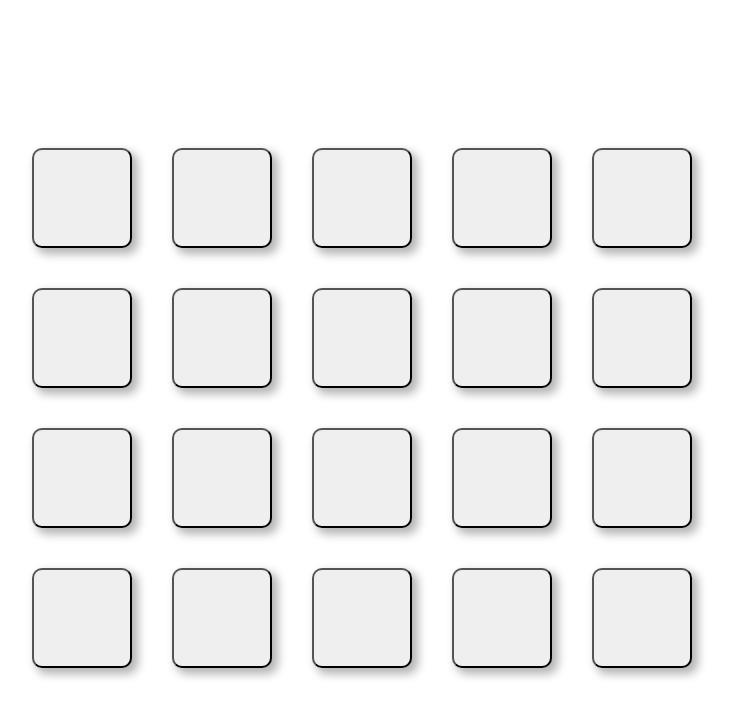
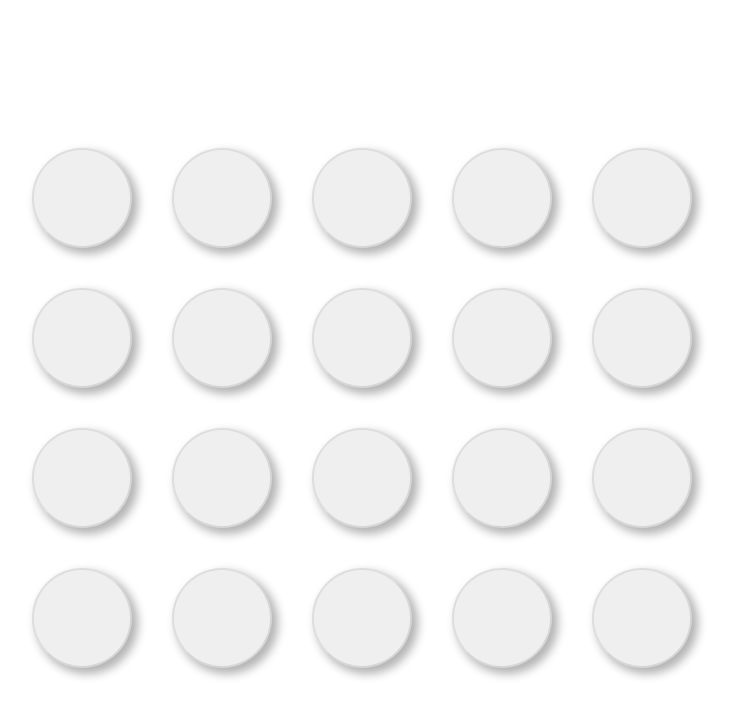
Before and after one commit to Weetbix/memzy, a React (Create React App) app: page / in a window 1280 px wide. Shown: the top 716 px of the page, without its empty margins (278-1011 px from the left). Built offline with nearby package versions, Linux system fonts and the light colour scheme.

Commit message:
Improve card styles and add animations

```diff
--- a/src/components/Card.js
+++ b/src/components/Card.js
@@ -1,9 +1,39 @@
-import styled from "styled-components";
+import styled, { keyframes } from "styled-components";
+
+const flipAnimation = keyframes`
+  0% {
+    transform: scaleX(1.0);
+    background-image: none
+  }
+  50% {
+    transform: scaleX(0);
+    background-image: reset;
+  }
+  0% {
+    transform: scaleX(1.0);
+  }
+`;
+
+const unflipAnimation = keyframes`
+  0% {
+    transform: scaleX(1.0);
+  }
+  50% {
+    transform: scaleX(0);
+    background-image: none;
+  }
+  0% {
+    transform: scaleX(1.0);
+  }
+`;
 
 const Card = styled.button`
   margin: 20px;
   width: 100px;
   height: 100px;
+  border-radius: 100px;
+  border-color: rgba(0, 0, 0, 0.1);
+
   background-image: url(${(props) => {
     const imgUrl = `${process.env.PUBLIC_URL}/cards/${props.type}.svg`;
     return props.flipped ? imgUrl : null;
@@ -12,7 +42,11 @@ const Card = styled.button`
   background-repeat: no-repeat;
   background-position: center;
   box-shadow: 5px 5px 10px 1px rgba(0, 0, 0, 0.3);
-  border-radius: 10px;
+
+  animation-name: ${(props) =>
+    props.flipped ? flipAnimation : unflipAnimation};
+  animation-duration: 0.2s;
+  animation-iteration-count: 1;
 
   :focus {
     outline: 0;
```
